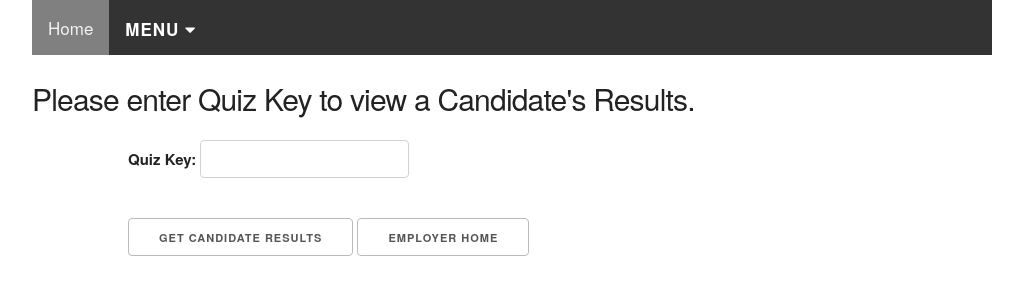
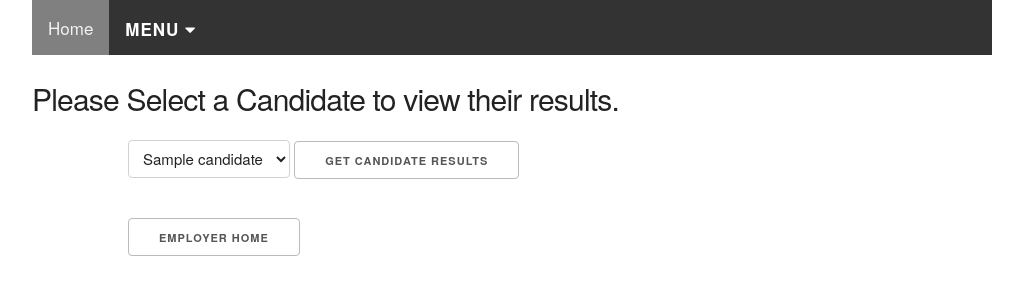
Before and after one commit to bizzybits/Capstone2022, a Flask app: page /results in a window 1280 px wide. Shown: the top 300 px of the page, without its empty margins (128-1151 px from the left). Run offline with Flask 2, Linux system fonts and the light colour scheme; tables that the repository leaves empty hold one stand-in row (values such as "Sample post").

Commit message:
changed view candidate results to search by name and not quiz key

```diff
--- a/run.py
+++ b/run.py
@@ -466,20 +466,26 @@ def process_quiz(candidate_id, quiz_id):
 @app.route("/results", methods=["GET", "POST"])
 def get_results_for_candidate():
     if request.method == "GET":
-        return render_template("results.html")
+        if request.method == "GET": # Screen for Employer to select candidate
+            candidates = db.session.query(
+                CandidateModel.id,
+                CandidateModel.name,
+                CandidateModel.email
+            )
+        return render_template("results.html", candidates=candidates)
     elif request.method == "POST":
-        quiz_key = request.form["key"]
-        print(f"results1 = {quiz_key}")
-        quiz_result = Quiz.query.filter(Quiz.key == quiz_key).first()
-        cand_result = QuizResults.query.filter(QuizResults.quiz_id == quiz_result.id).first()
-        candidate = CandidateModel.query.filter(CandidateModel.id == cand_result.candidate_id).first()
-        print(f"lala {candidate.name}")
-        if quiz_result:
-            print(f"do_this = {quiz_result.id}")
-            print(f"candidate result for quiz id is{cand_result} ")
-        if not quiz_result:
+        candidate_id = request.form["name"]
+        print(f"candidate_id = {candidate_id}")
+        candidate = CandidateModel.query.filter(CandidateModel.id == candidate_id).first()
+        print(f"candidate = {candidate.id}")
+        quiz_for_candidate = QuizResults.query.filter(QuizResults.candidate_id == candidate.id).first()
+        print(f"lala {quiz_for_candidate}")
+        if quiz_for_candidate:
+            print(f"do_this = {quiz_for_candidate}")
+            print(f"candidate result for quiz id is{quiz_for_candidate.candidate_id} ")
+        if not quiz_for_candidate:
             return abort(404)
-        return render_template("candidate_results.html", cand_result=cand_result, candidate=candidate)
+        return render_template("candidate_results.html", quiz_for_candidate=quiz_for_candidate, candidate=candidate)
 
 
 @app.route("/allresults", methods=["GET"])
--- a/templates/results.html
+++ b/templates/results.html
@@ -3,23 +3,29 @@
 {% block content%}
 
 <div>
-    <h4>Please enter Quiz Key to view a Candidate's Results.
+    <h4>Please Select a Candidate to view their results.
 </div>
 </div>
 <div class="container">
     <div class="row">
         <div class="col-lg-3 col-md-3 col-sm-12"></div>
         <div class="col-lg-6 col-md-6 col-sm-12 myblock">
-            <form id="results" name="results" method="POST" action="{{ url_for('get_results_for_candidate') }}">
-                <label>
-                    Quiz Key:
-                    <input type="text" name="key" id="key" />
-                </label>
+
         </div>
+        <form action="{{ url_for('get_results_for_candidate') }}" method="POST" class="form-group">
+            <select id="name" name="name" class="form-group">
+                {% for candidate in candidates %}
 
-        <div class="col-lg-3 col-md-3 col-sm-12"></div>
+
+                <OPTION value={{candidate.id}}>{{candidate.name}}</OPTION>
+
+                {% endfor %}
+            </select>
+            <button type="submit">Get Candidate Results</button>
+
+            <div class="col-lg-3 col-md-3 col-sm-12"></div>
     </div>
-    <button type="submit">Get Candidate Results</button>
+
     <input type="button" value="Employer Home" onclick="history.back()">
     </form>
     {% endblock %}
```
Also changed, not shown: templates/candidate_results.html (+11 -9 lines).
